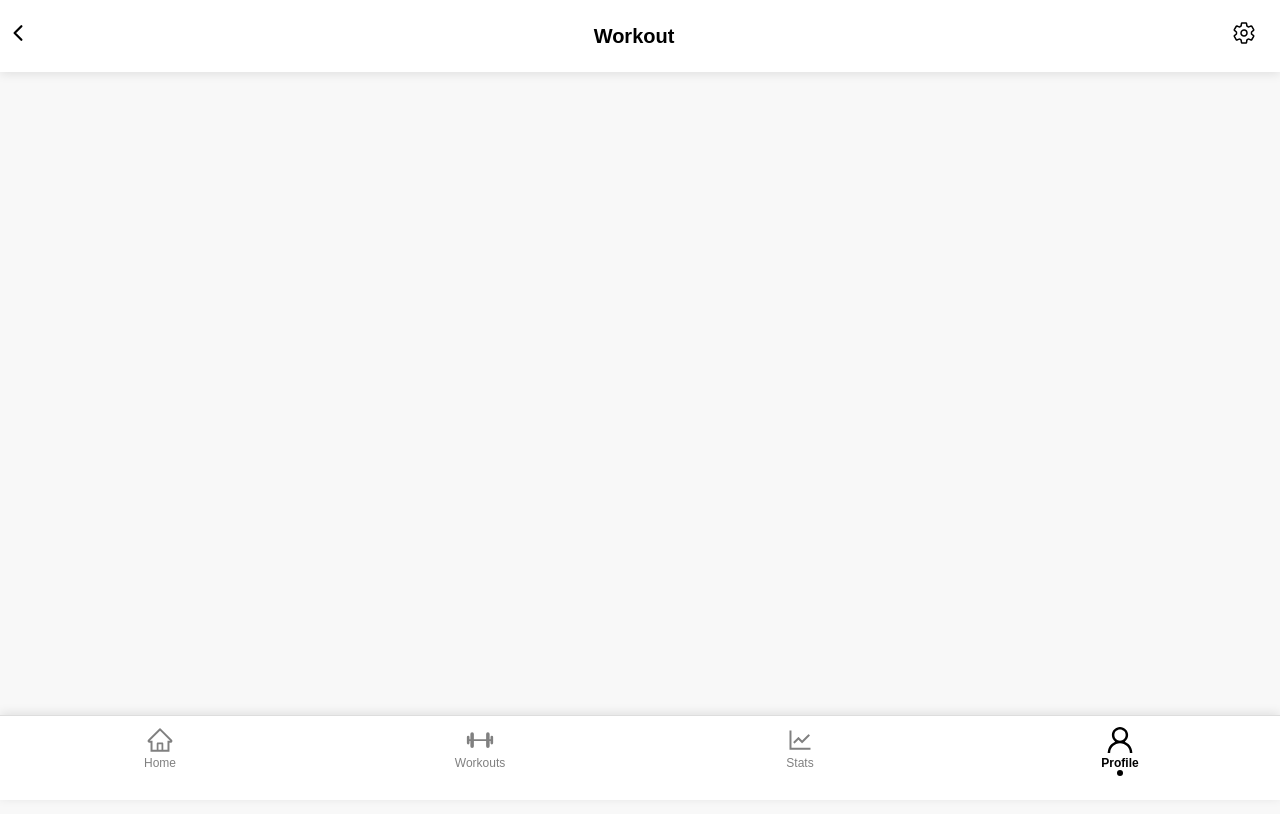
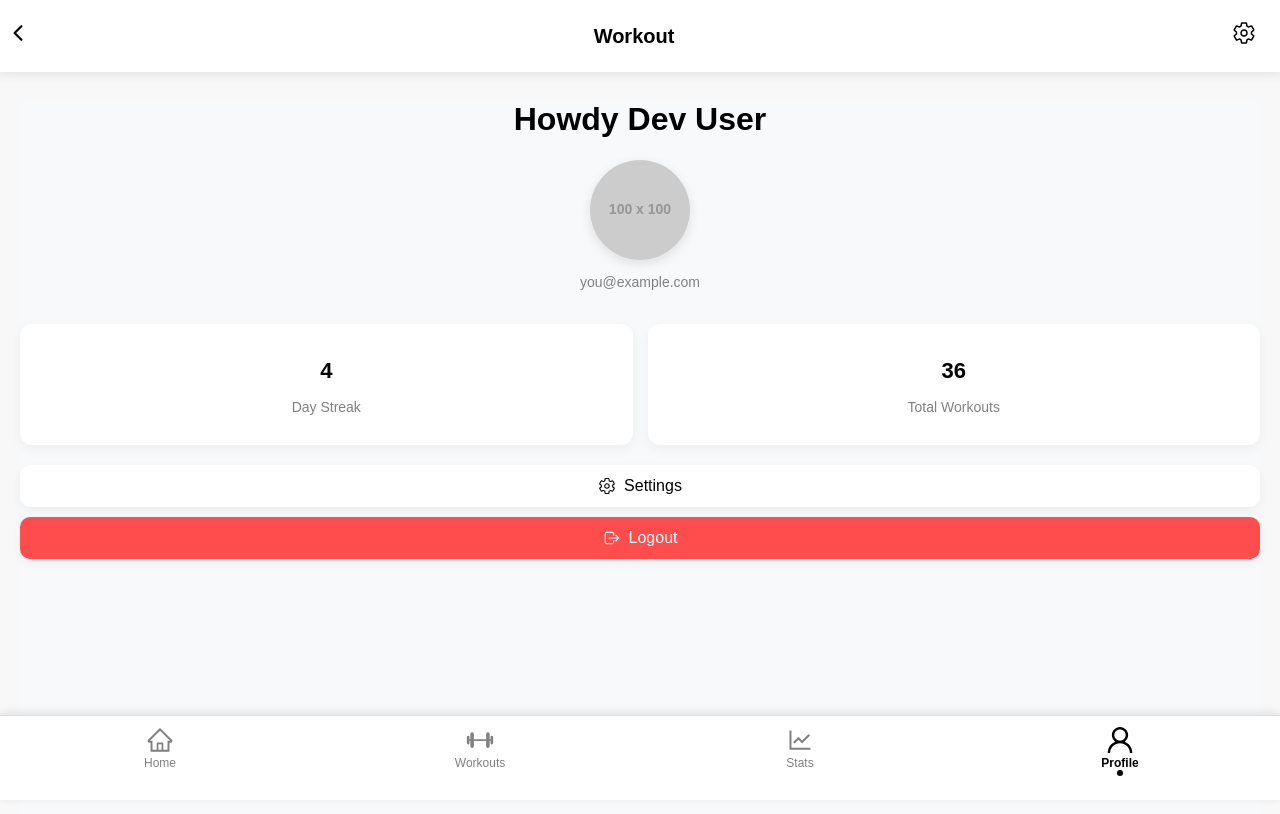
Before and after one commit to cowscreative/workout-base-app, a React (Vite) app: page /workout/profile in a window 1280 px wide. Shown: the top 814 px of the page. Built offline with nearby package versions, Linux system fonts and the light colour scheme.

Commit message:
no more login

```diff
--- a/src/Screens/Profile.jsx
+++ b/src/Screens/Profile.jsx
@@ -1,49 +1,25 @@
-import { useEffect, useState } from "react";
+import { useState, useEffect } from "react";
 import { motion } from "framer-motion";
 import { IoSettingsOutline, IoLogOutOutline } from "react-icons/io5";
-import { FaUserEdit } from "react-icons/fa";
 import { useNavigate } from "react-router-dom";
 import "/src/styles/Profile.css";
 
 function Profile() {
-    const [user, setUser] = useState(null);
+    const [user, setUser] = useState({
+        email: "you@example.com",
+        user_metadata: {
+            name: "Dev User",
+            avatar_url: "https://via.placeholder.com/100x100"
+        }
+    });
+
     const [workoutStats, setWorkoutStats] = useState({ streak: 0, total: 0 });
     const navigate = useNavigate();
 
-    // Fetch user data from Supabase
     useEffect(() => {
-        const fetchUser = async () => {
-            const { data: { user } } = await supabase.auth.getUser();
-            if (!user) {
-                navigate("/login"); // Redirect to login if no user
-                return;
-            }
-            setUser(user);
-
-            // Fetch user's workout stats (adjust table name if different)
-            const { data, error } = await supabase
-                .from("workouts")
-                .select("streak, total")
-                .eq("user_id", user.id)
-                .single();
-
-            if (data) {
-                setWorkoutStats({ streak: data.streak || 0, total: data.total || 0 });
-            } else if (error) {
-                console.error("Error fetching workout stats:", error);
-            }
-        };
-
-        fetchUser();
-    }, [navigate]);
-
-    // Logout function
-    const handleLogout = async () => {
-        await supabase.auth.signOut();
-        navigate("/login"); // Redirect to login page
-    };
-
-    if (!user) return null; // Prevent rendering if no user is logged in
+        // Fake stats for dev mode — replace with real API later
+        setWorkoutStats({ streak: 4, total: 36 });
+    }, []);
 
     return (
         <motion.div
@@ -53,17 +29,15 @@ function Profile() {
             exit={{ opacity: 0, y: -20 }}
             transition={{ duration: 0.4, ease: "easeOut" }}
         >
-            <h1>Howdy {user.user_metadata?.name || "User"}</h1>
+            <h1>Howdy {user.user_metadata?.name}</h1>
 
-            {/* Profile Header */}
-            <motion.header
-                className="profile-header"
+            <motion.header className="profile-header"
                 initial={{ opacity: 0, y: 20 }}
                 animate={{ opacity: 1, y: 0 }}
                 transition={{ delay: 0.2, duration: 0.5 }}
             >
                 <motion.img
-                    src={user.user_metadata?.avatar_url || "https://via.placeholder.com/100"}
+                    src={user.user_metadata.avatar_url}
                     alt="Profile"
                     className="profile-pic"
                     whileHover={{ scale: 1.1 }}
@@ -72,32 +46,22 @@ function Profile() {
                 <p>{user.email}</p>
             </motion.header>
 
-            {/* Workout Stats */}
             <motion.div
                 className="profile-stats"
                 initial={{ opacity: 0, y: 20 }}
                 animate={{ opacity: 1, y: 0 }}
                 transition={{ delay: 0.3, duration: 0.5 }}
             >
-                <motion.div
-                    className="stat-card"
-                    whileHover={{ scale: 1.05 }}
-                    whileTap={{ scale: 0.95 }}
-                >
+                <motion.div className="stat-card" whileHover={{ scale: 1.05 }} whileTap={{ scale: 0.95 }}>
                     <h2>{workoutStats.streak}</h2>
                     <p>Day Streak</p>
                 </motion.div>
-                <motion.div
-                    className="stat-card"
-                    whileHover={{ scale: 1.05 }}
-                    whileTap={{ scale: 0.95 }}
-                >
+                <motion.div className="stat-card" whileHover={{ scale: 1.05 }} whileTap={{ scale: 0.95 }}>
                     <h2>{workoutStats.total}</h2>
                     <p>Total Workouts</p>
                 </motion.div>
             </motion.div>
 
-            {/* Profile Actions */}
             <motion.div
                 className="profile-actions"
                 initial={{ opacity: 0, y: 20 }}
@@ -108,7 +72,7 @@ function Profile() {
                     className="profile-btn"
                     whileHover={{ scale: 1.05 }}
                     whileTap={{ scale: 0.95 }}
-                    onClick={() => navigate("/settings")} // Navigate to settings
+                    onClick={() => navigate("/settings")}
                 >
                     <IoSettingsOutline className="action-icon" />
                     Settings
@@ -118,7 +82,7 @@ function Profile() {
                     className="profile-btn logout"
                     whileHover={{ scale: 1.05 }}
                     whileTap={{ scale: 0.95 }}
-                    onClick={handleLogout} // Logout functionality
+                    onClick={() => alert("Logout is disabled in dev mode")}
                 >
                     <IoLogOutOutline className="action-icon" />
                     Logout
```
Also changed, not shown: 1 other file (tests, documents, lock files or other folders).
